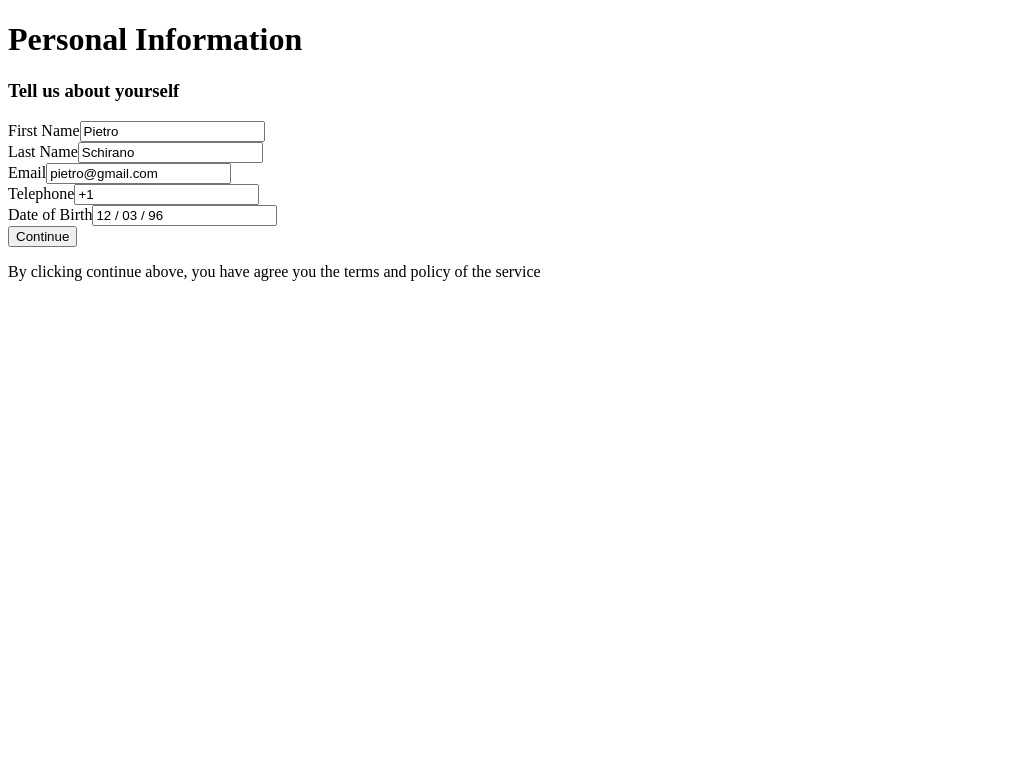
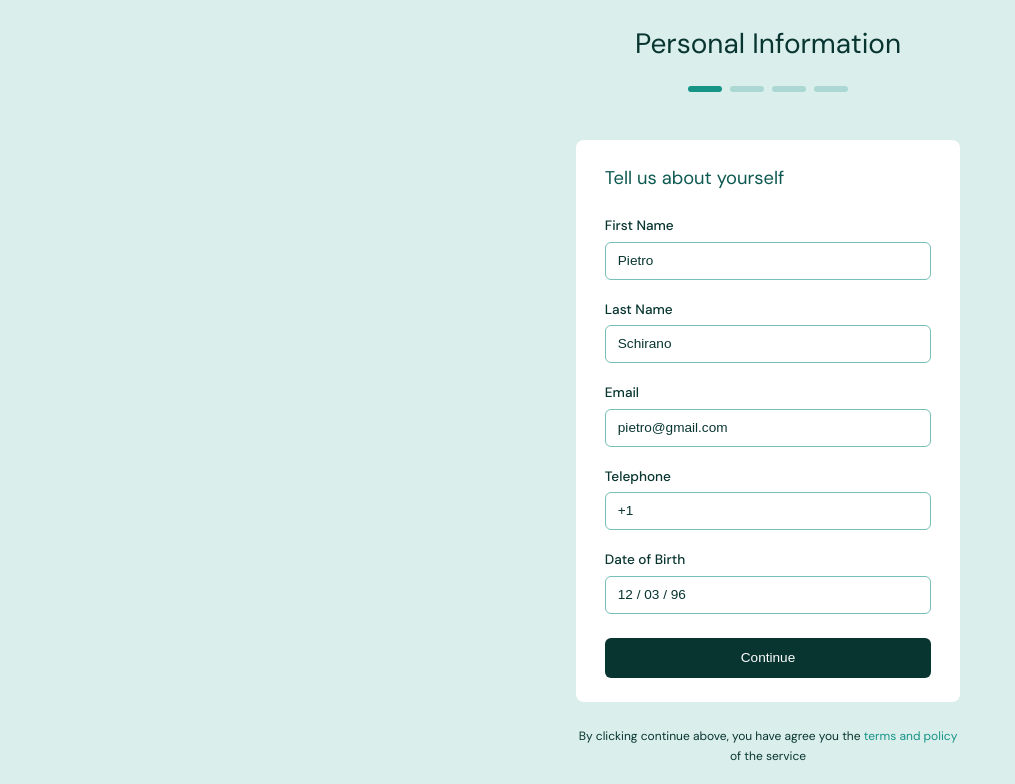
Before and after one commit to tohbay/fvq-test, a React (Vite) app: page / in a window 1536 px wide. Shown: the top 784 px of the page, without its empty margins (0-1015 px from the left). Built offline with nearby package versions, Linux system fonts and the light colour scheme.

Commit message:
fix breking build

```diff
--- a/src/App.css
+++ b/src/App.css
@@ -152,7 +152,7 @@
 /* Tablet adjustment */
 @media (min-width: 768px) {
   .content {
-    width: 85%;
+    width: 75%;
   }
 
   .form-container {
@@ -175,7 +175,7 @@
 /* Laptop or Desktop */
 @media (min-width: 1024px) {
   .content {
-    width: 40%;
+    width: 35%;
   }
 
   .form-container {
@@ -198,7 +198,7 @@
 /* Laptop or Desktop @ 1440 */
 @media (min-width: 1440px) {
   .content {
-    width: 30%;
+    width: 25%;
   }
 
   .form-container {
--- a/src/App.tsx
+++ b/src/App.tsx
@@ -1,3 +1,4 @@
+import "./App.css";
 import PersonalInformation from "./components/PersonalInformation/PersonalInformation";
 
 function App() {
```
Also changed, not shown: 1 other file (tests, documents, lock files or other folders).
